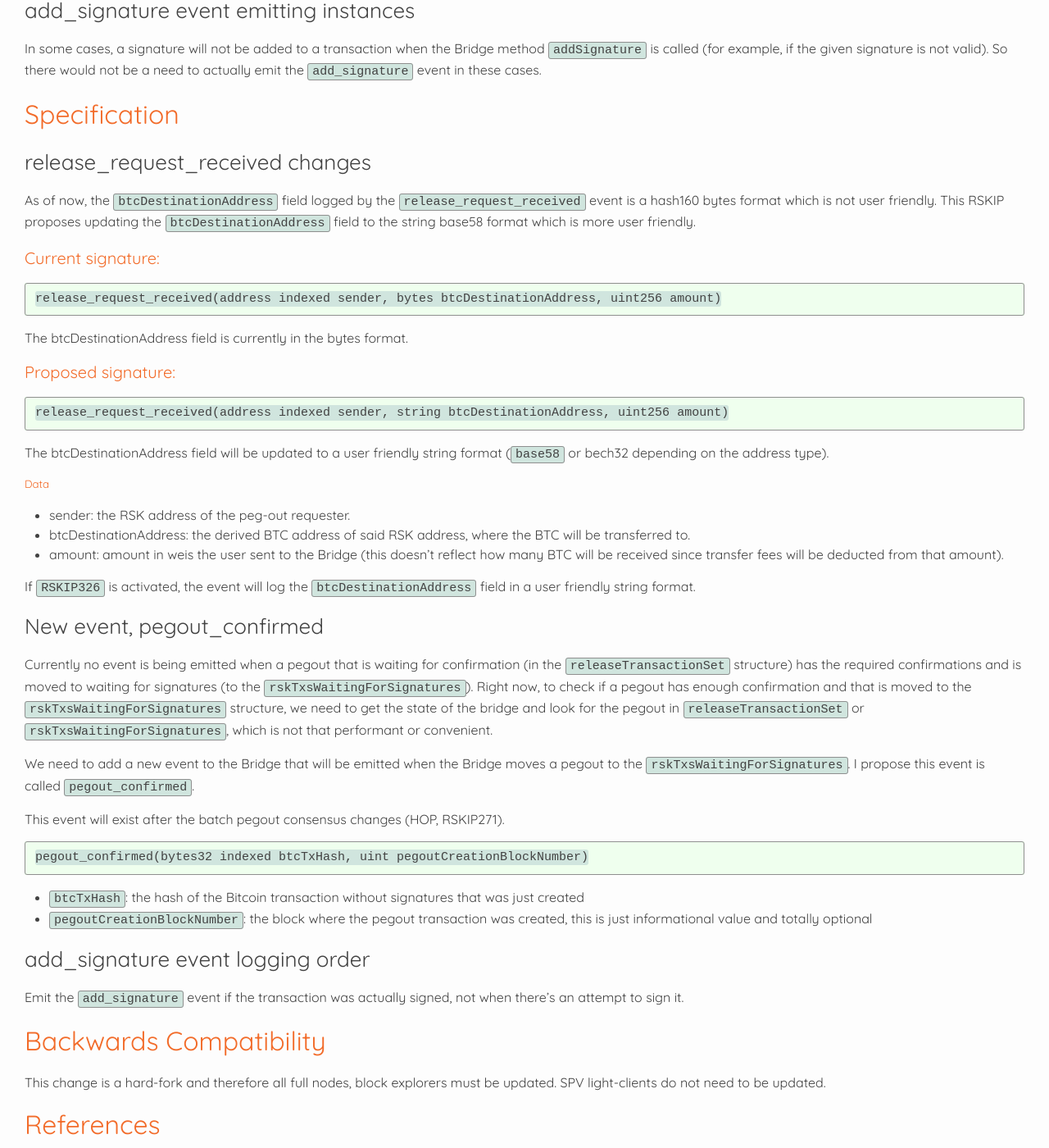
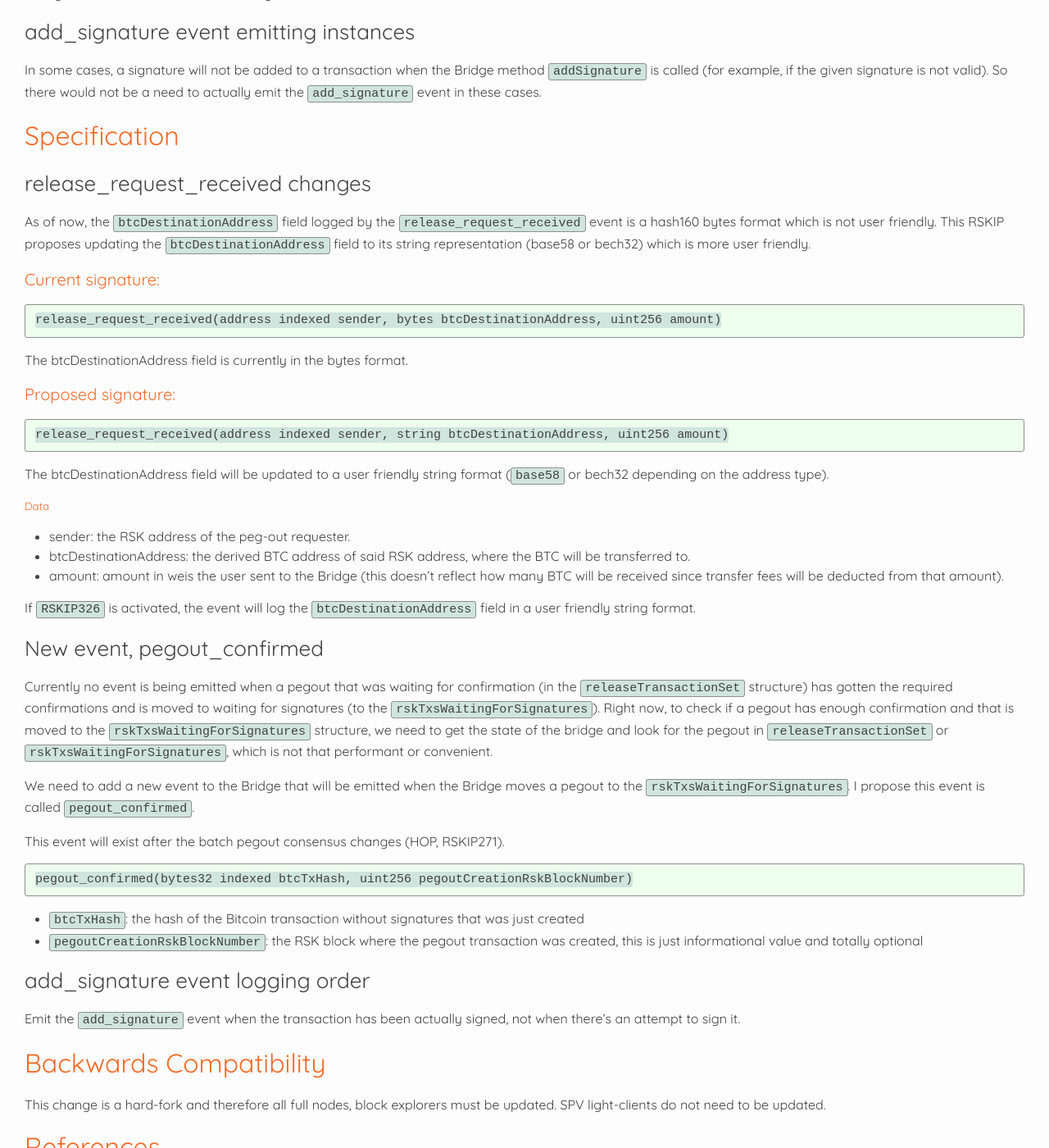
Before and after one commit to rsksmart/RSKIPs, a Jekyll site: the page built from IPs/RSKIP326.md, in a window 1280 px wide and 1400 px high, scrolled down 1161 px. Shown: the whole window at 82% size. Built offline with Jekyll 4.4.1, drawn with Linux system fonts in a browser that asks for light colours; our own code applies the rules of GitHub Pages for plain Markdown files; some of the changed text lies outside the part shown.

Commit message:
Refactors RSKIP326

````diff
--- a/IPs/RSKIP326.md
+++ b/IPs/RSKIP326.md
@@ -12,14 +12,14 @@
 
 ## Abstract
 
-Improve pegout related events for a better UX by emitting meaningful events, updating the `btcDestinationAddress` event signature, creating a new `pegout_confirmed` event and only emitting the `add_signature` event if a signature was actually added.
+Improve pegout related events for a better UX by emitting meaningful events, updating the `btcDestinationAddress` field in `release_request_received` event signature, creating a new `pegout_confirmed` event, and only emitting the `add_signature` event if a signature was actually added.
 
 ## Motivation
 
 ### release_request_received event data format
 
 These changes will improve the user experience of getting event information from the blockchain in a human readable/friendly format.
-Right now, the `btcDestinationAddress` is being printed as hexadecimal/hash160. This RSKIP suggests to change the format so it's in a `base58` format.
+Right now, the `btcDestinationAddress` is being stored as the hash160 representation of the address. This RSKIP suggests changing the format to a string representation (`base58` or `bech32` format depending on the address type).
 
 ### New pegout_confirmed event
 
@@ -35,7 +35,7 @@ In some cases, a signature will not be added to a transaction when the Bridge me
 
 ### release_request_received changes
 
-As of now, the `btcDestinationAddress` field logged by the `release_request_received` event is a hash160 bytes format which is not user friendly. This RSKIP proposes updating the `btcDestinationAddress` field to the string base58 format which is more user friendly.
+As of now, the `btcDestinationAddress` field logged by the `release_request_received` event is a hash160 bytes format which is not user friendly. This RSKIP proposes updating the `btcDestinationAddress` field to its string representation (base58 or bech32) which is more user friendly.
 
 #### Current signature:
 
@@ -63,7 +63,7 @@ If `RSKIP326` is activated, the event will log the `btcDestinationAddress` field
 
 ### New event, pegout_confirmed
 
-Currently no event is being emitted when a pegout that is waiting for confirmation (in the `releaseTransactionSet` structure) has the required confirmations and is moved to waiting for signatures (to the `rskTxsWaitingForSignatures`).
+Currently no event is being emitted when a pegout that was waiting for confirmation (in the `releaseTransactionSet` structure) has gotten the required confirmations and is moved to waiting for signatures (to the `rskTxsWaitingForSignatures`).
 Right now, to check if a pegout has enough confirmation and that is moved to the `rskTxsWaitingForSignatures` structure, we need to get the state of the bridge and look for the pegout in `releaseTransactionSet` or `rskTxsWaitingForSignatures`, which is not that performant or convenient.
 
 We need to add a new event to the Bridge that will be emitted when the Bridge moves a pegout to the `rskTxsWaitingForSignatures`.
@@ -73,15 +73,15 @@ I propose this event is called `pegout_confirmed`.
 This event will exist after the batch pegout consensus changes (HOP, RSKIP271).
 
 ```
-pegout_confirmed(bytes32 indexed btcTxHash, uint pegoutCreationBlockNumber)
+pegout_confirmed(bytes32 indexed btcTxHash, uint256 pegoutCreationRskBlockNumber)
 ```
 
 - `btcTxHash`: the hash of the Bitcoin transaction without signatures that was just created
-- `pegoutCreationBlockNumber`: the block where the pegout transaction was created, this is just informational value and totally optional
+- `pegoutCreationRskBlockNumber`: the RSK block where the pegout transaction was created, this is just informational value and totally optional
 
 ### add_signature event logging order
 
-Emit the `add_signature` event if the transaction was actually signed, not when there's an attempt to sign it.
+Emit the `add_signature` event when the transaction has been actually signed, not when there's an attempt to sign it.
 
 ## Backwards Compatibility
 
@@ -90,7 +90,7 @@ This change is a hard-fork and therefore all full nodes, block explorers must be
 ## References
 
 [1] [RSKIP-185](https://github.com/rsksmart/RSKIPs/blob/master/IPs/RSKIP185.md)
-[2] [RSKIP-271]https://github.com/rsksmart/RSKIPs/blob/master/IPs/RSKIP271.md
+[2] [RSKIP-271](https://github.com/rsksmart/RSKIPs/blob/master/IPs/RSKIP271.md)
 
 ### Copyright
 
````
